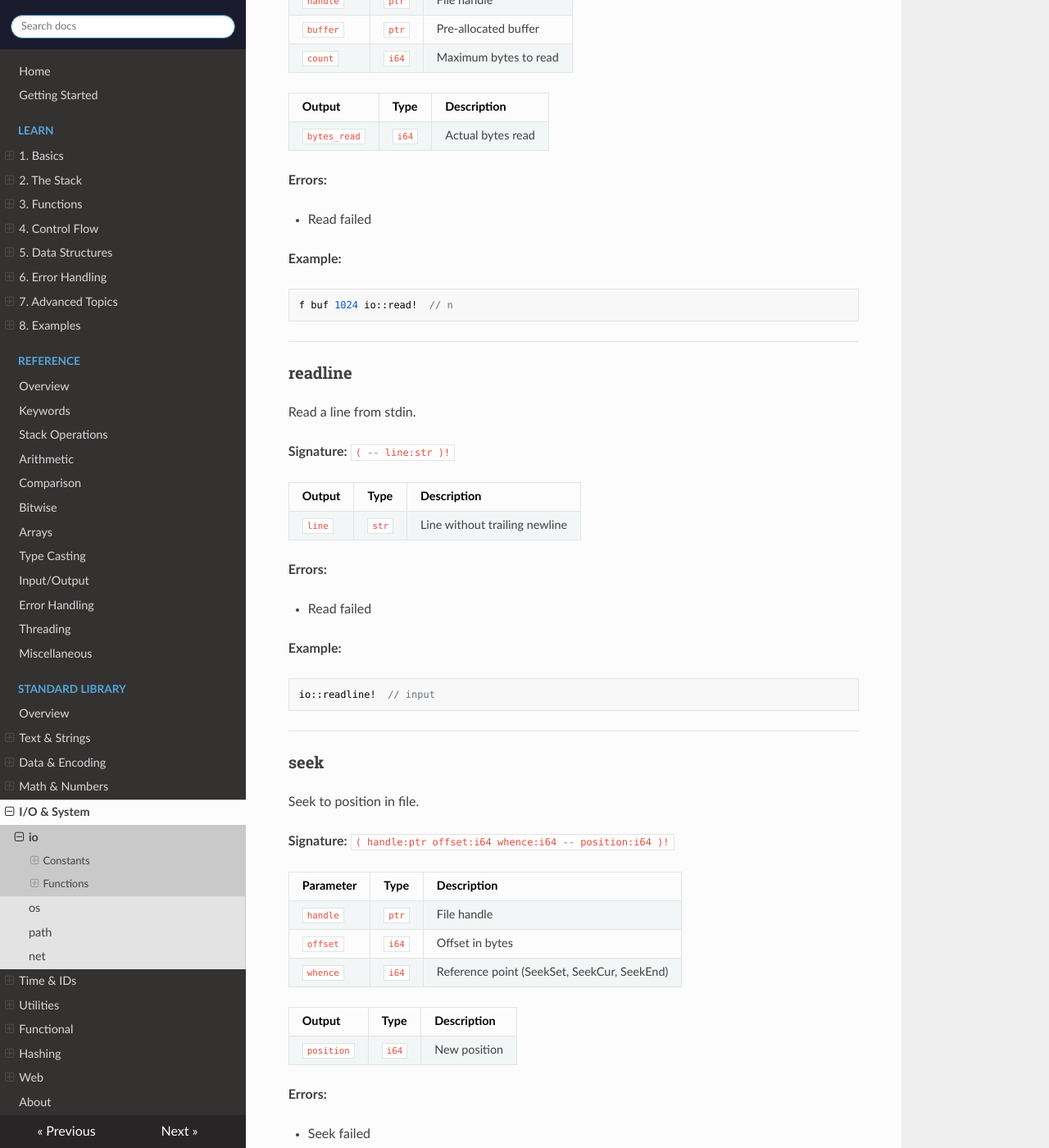
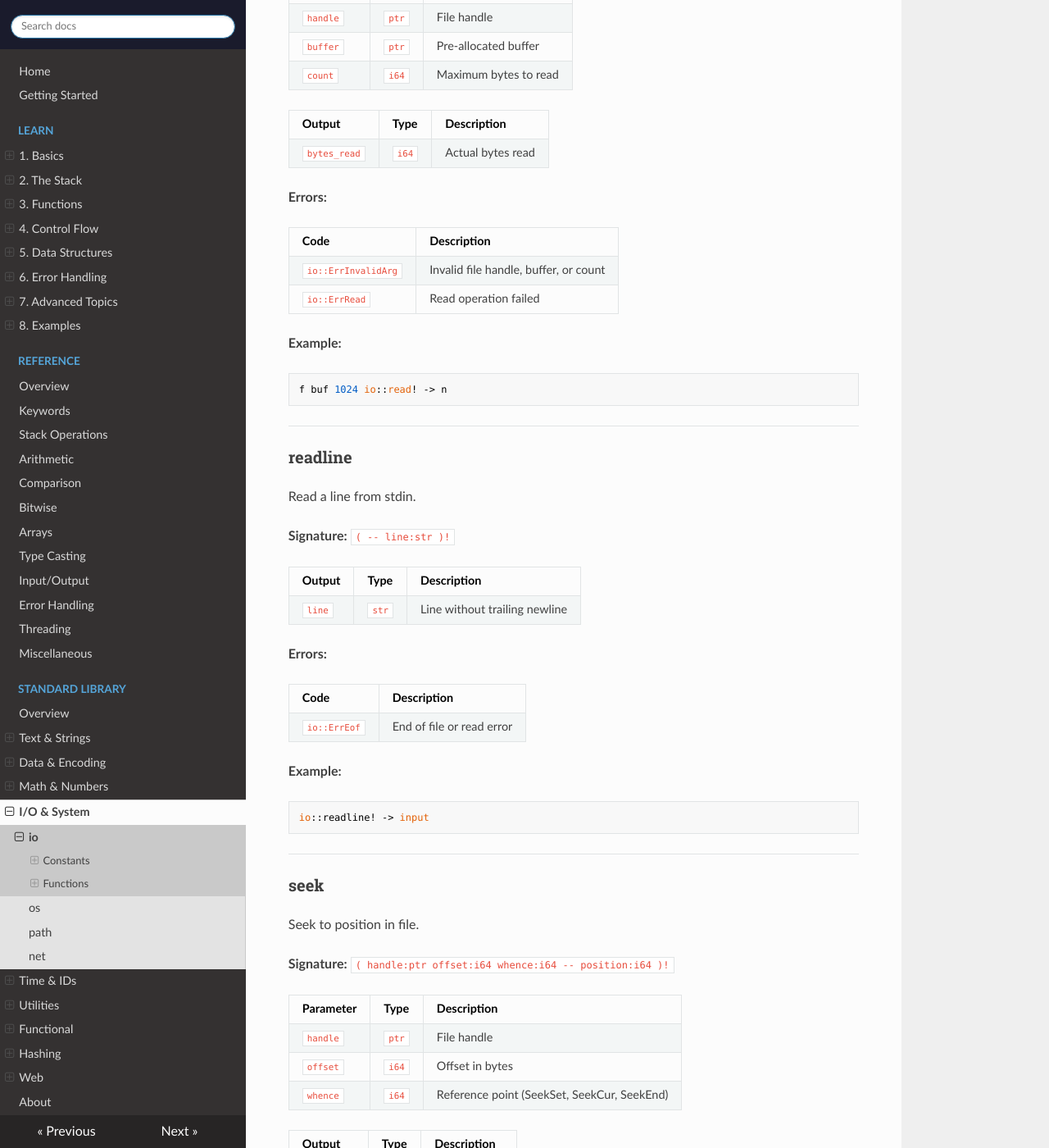
Before and after one commit to quadrate-language/quadrate, an MkDocs documentation site: the page built from docs/docs/docs/stdlib/io.md, in a window 1280 px wide and 1400 px high, scrolled down 3536 px. Shown: the whole window at 82% size. Built offline with MkDocs 1.6.1, drawn with Linux system fonts in a browser that asks for light colours; nearby versions of some CDN libraries; some of the changed text lies outside the part shown.

Commit message:
Improve docs with error codes

````diff
--- a/docs/docs/docs/stdlib/io.md
+++ b/docs/docs/docs/stdlib/io.md
@@ -104,8 +104,9 @@ Open a file.
 
 **Errors:**
 
-- `io::ErrNotFound` - File not found
-- `io::ErrPermission` - Permission denied
+| Code | Description |
+|------|-------------|
+| `io::ErrNotFound` | File not found |
 
 **Example (with !):**
 
@@ -154,12 +155,15 @@ Read bytes into buffer.
 
 **Errors:**
 
-- Read failed
+| Code | Description |
+|------|-------------|
+| `io::ErrInvalidArg` | Invalid file handle, buffer, or count |
+| `io::ErrRead` | Read operation failed |
 
 **Example:**
 
 ```qd
-f buf 1024 io::read!  // n
+f buf 1024 io::read! -> n
 ```
 
 ---
@@ -176,12 +180,14 @@ Read a line from stdin.
 
 **Errors:**
 
-- Read failed
+| Code | Description |
+|------|-------------|
+| `io::ErrEof` | End of file or read error |
 
 **Example:**
 
 ```qd
-io::readline!  // input
+io::readline! -> input
 ```
 
 ---
@@ -204,7 +210,11 @@ Seek to position in file.
 
 **Errors:**
 
-- Seek failed
+| Code | Description |
+|------|-------------|
+| `io::ErrInvalidHandle` | Invalid file handle |
+| `io::ErrInvalidArg` | Invalid whence value |
+| `io::ErrSeek` | Seek operation failed |
 
 **Example:**
 
@@ -230,12 +240,15 @@ Get current position in file.
 
 **Errors:**
 
-- Tell failed
+| Code | Description |
+|------|-------------|
+| `io::ErrInvalidHandle` | Invalid file handle |
+| `io::ErrSeek` | Tell operation failed |
 
 **Example:**
 
 ```qd
-f io::tell!  // pos
+f io::tell! -> pos
 ```
 
 ---
@@ -258,7 +271,10 @@ Write bytes from buffer.
 
 **Errors:**
 
-- Write failed
+| Code | Description |
+|------|-------------|
+| `io::ErrInvalidArg` | Invalid file handle, buffer, or count |
+| `io::ErrWrite` | Write operation failed |
 
 **Example:**
 
````
Also changed, not shown: docs/docs/docs/stdlib/flag.md (+16 -7 lines), docs/docs/docs/stdlib/os.md (+16 -11 lines), docs/docs/docs/stdlib/str.md (+9 -3 lines).
